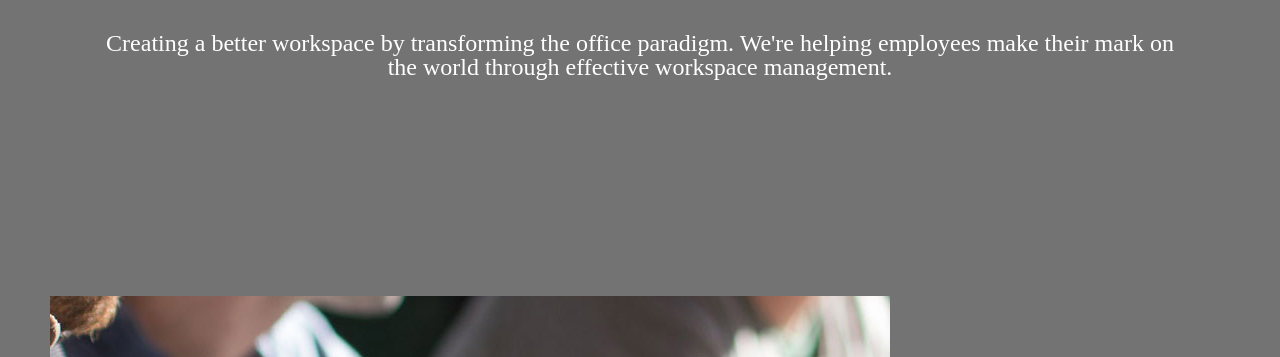
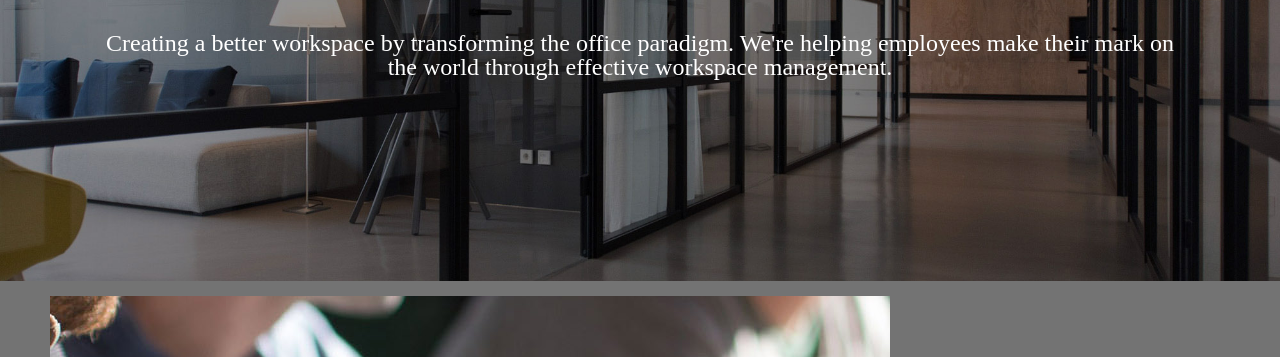
Before and after one commit to arrudolph11/homework5-2021, a plain HTML site: page index.html in a window 1280 px wide. Shown: the part 197-554 px from the top of the page. Drawn offline with Linux system fonts and the light colour scheme; files whose address does not match are found by name.

Commit message:
fixed image issue

```diff
--- a/css/style.css
+++ b/css/style.css
@@ -124,7 +124,7 @@ header{
   grid-column: 1/-1;
   grid-row-start: 1;
   grid-row-end: 1;
-  background-image: url('../images/header.jpg');
+  background-image: url('../img/header.jpg');
   background-repeat: no-repeat;
 }
 
```
